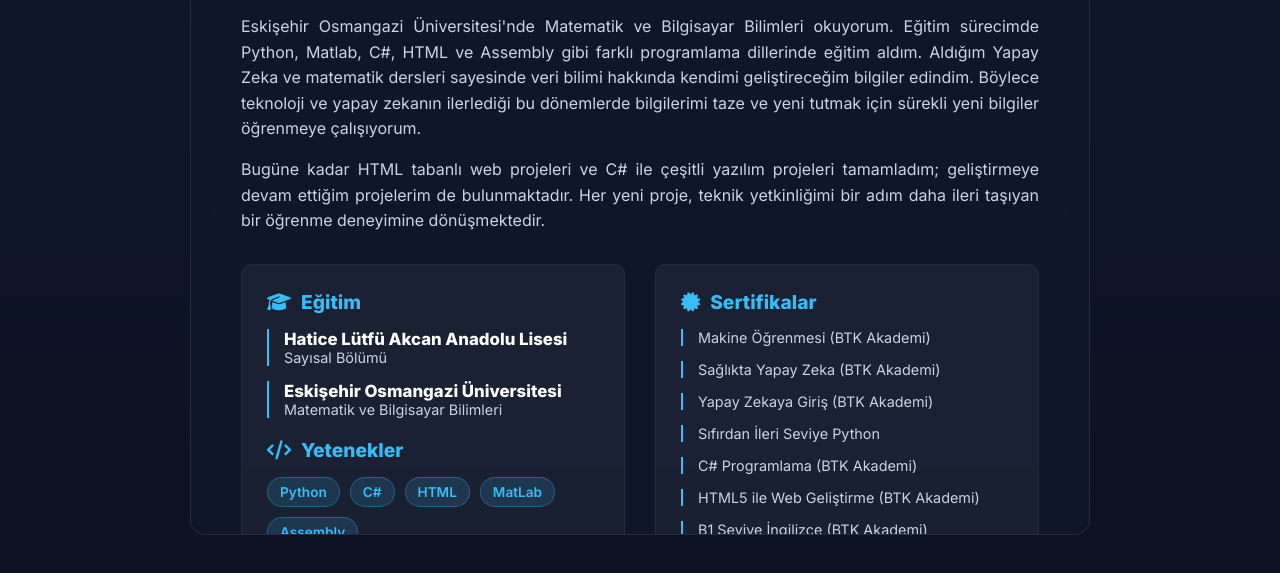
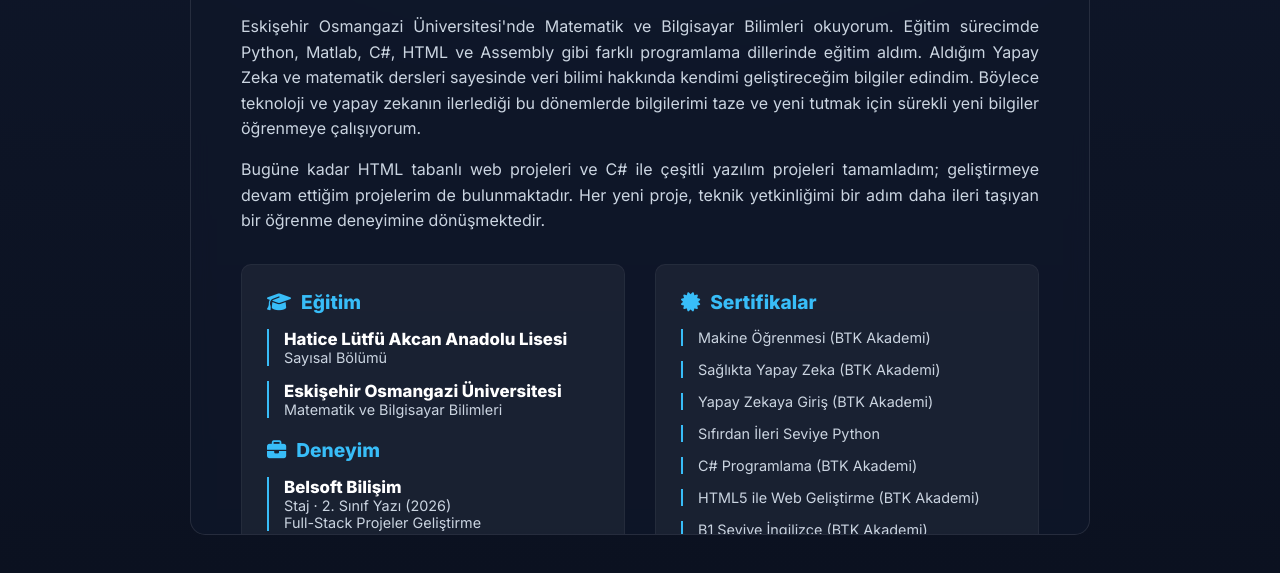
Before and after one commit to ademucar/ademucar-site, a website: page public/hakkimda.html in a window 1280 px wide. Shown: the part 225-798 px from the top of the page. Drawn offline with Linux system fonts and the light colour scheme.

Commit message:
Update hakkimda.html

```diff
--- a/public/hakkimda.html
+++ b/public/hakkimda.html
@@ -75,10 +75,15 @@
                             </li>
                         </ul>
 
-                        <h3 style="margin-top: 20px;"><i class="fas fa-code"></i> Yetenekler</h3>
-                        <div class="skills-tags">
-                            <span>Python</span> <span>C#</span> <span>HTML</span> <span>MatLab</span> <span>Assembly</span>
-                        </div>
+                        <h3 style="margin-top: 20px;"><i class="fas fa-briefcase"></i> Deneyim</h3>
+                        <ul>
+                            <li>
+                                <strong>Belsoft Bilişim</strong><br>
+                                 Staj · 2. Sınıf Yazı (2026)<br>
+                                 Full-Stack Projeler Geliştirme
+                            </li>
+                        </ul>
+
                     </div>
 
                     <div class="detail-box">
```
